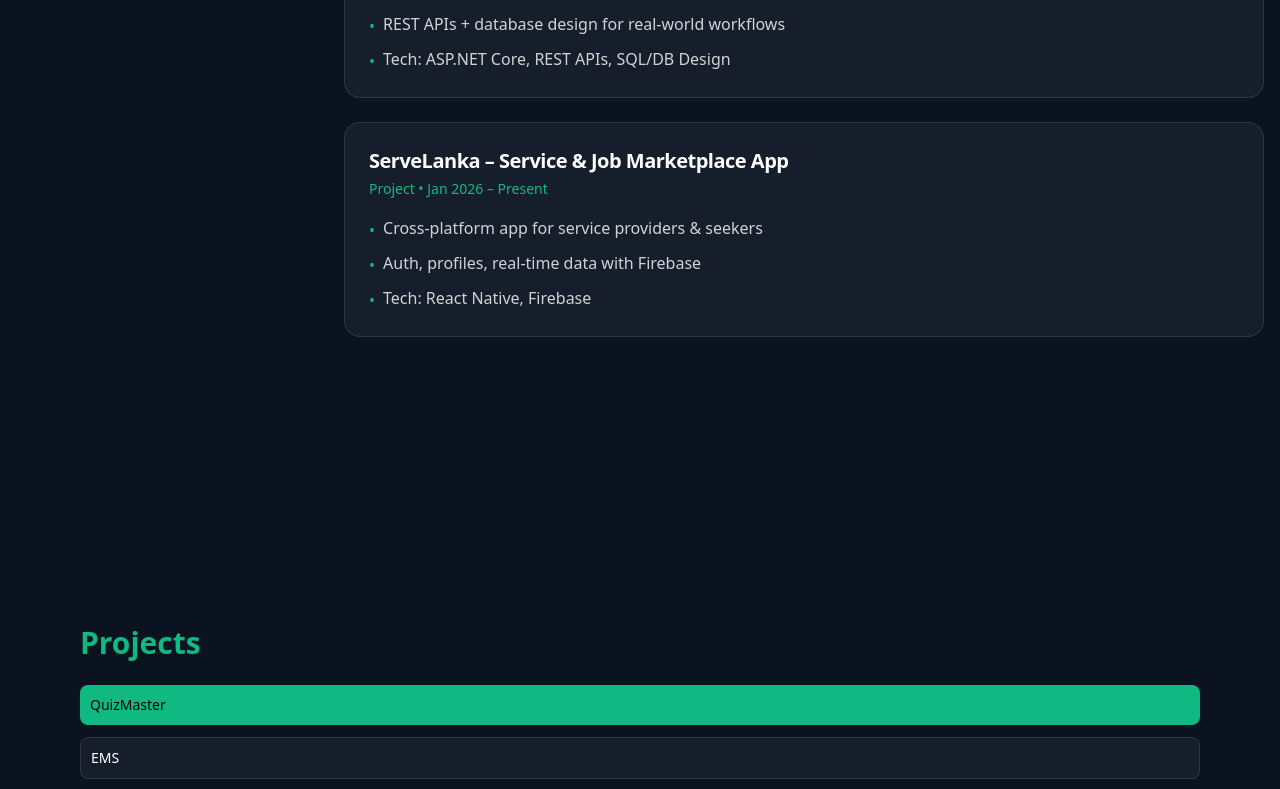
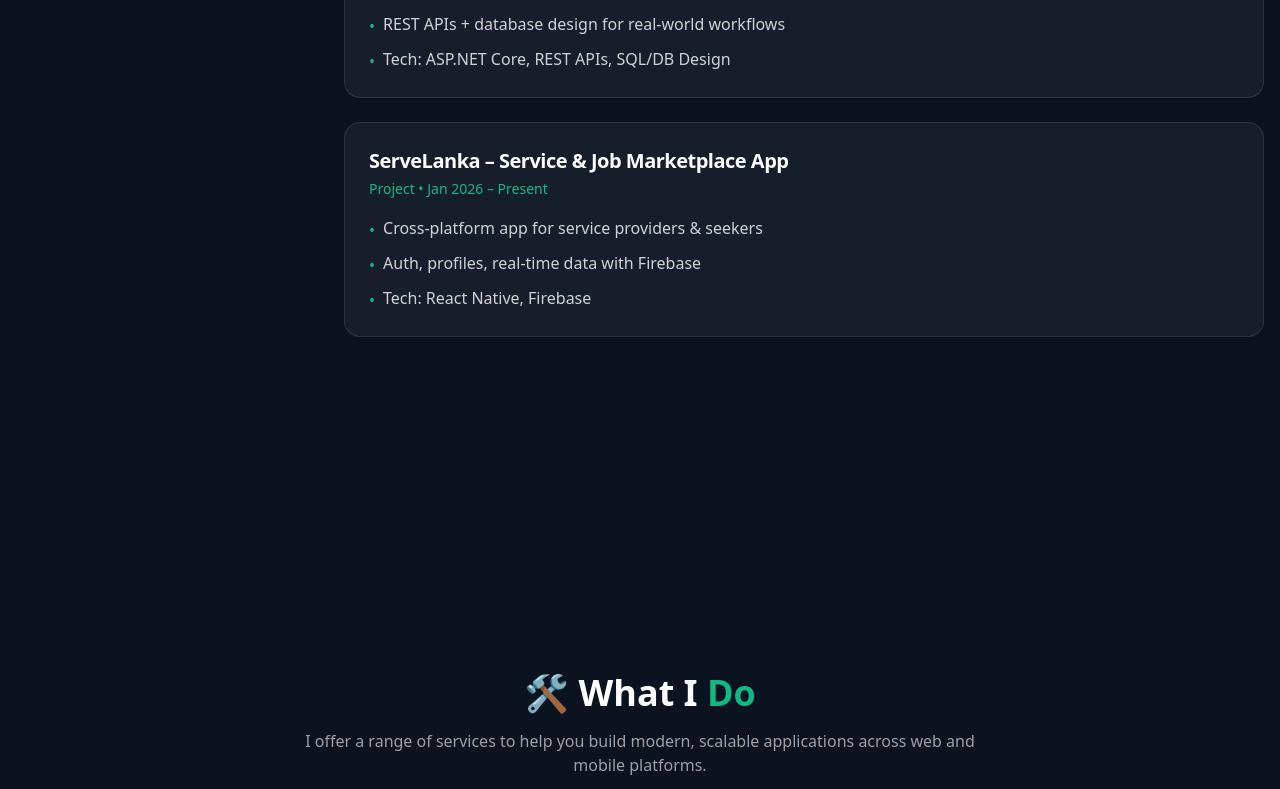
Before and after one commit to sameepabadhuge/react-portfolio, a React (Vite) app: page /#/ in a window 1280 px wide. Shown: the part 2000-2789 px from the top of the page. Built offline with nearby package versions, Linux system fonts and the light colour scheme.

Commit message:
update home page

```diff
--- a/src/pages/Home.jsx
+++ b/src/pages/Home.jsx
@@ -1,5 +1,6 @@
 import sithuImage from "../assests/sithu.jpeg";
 import Resume from "./About";
+import Services from "./Services";
 import Portfolio from "./Portfolio";
 import Contact from "./Contact";
 import { motion } from "framer-motion";
@@ -108,6 +109,11 @@
         <Resume />
       </section>
 
+      {/* Services */}
+      <section id="services" className="min-h-screen scroll-mt-24 pt-20 pb-20">
+        <Services />
+      </section>
+
       {/* Portfolio */}
       <section id="portfolio" className="min-h-screen scroll-mt-24 pt-20 pb-20">
         <Portfolio />
```
